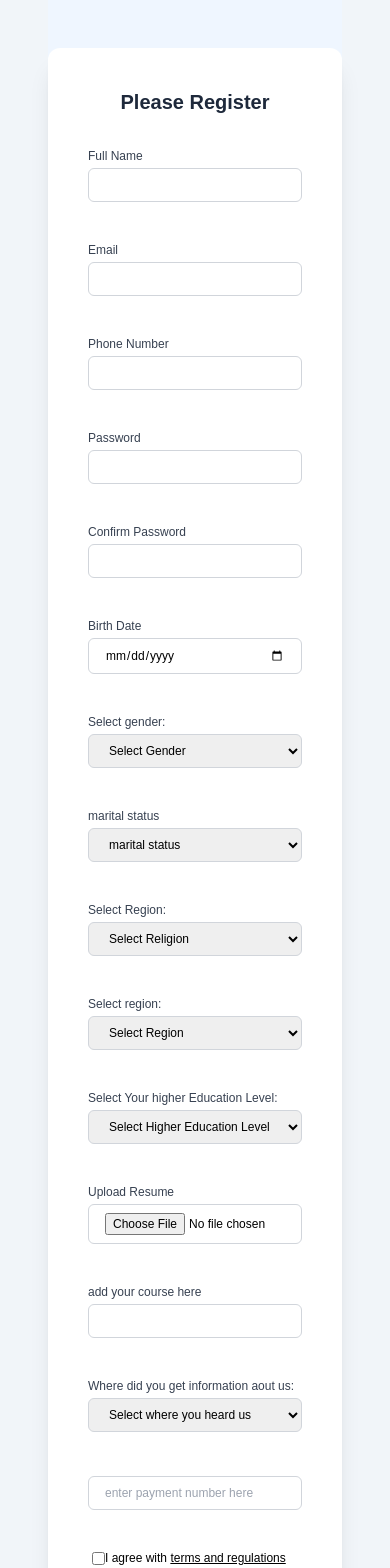
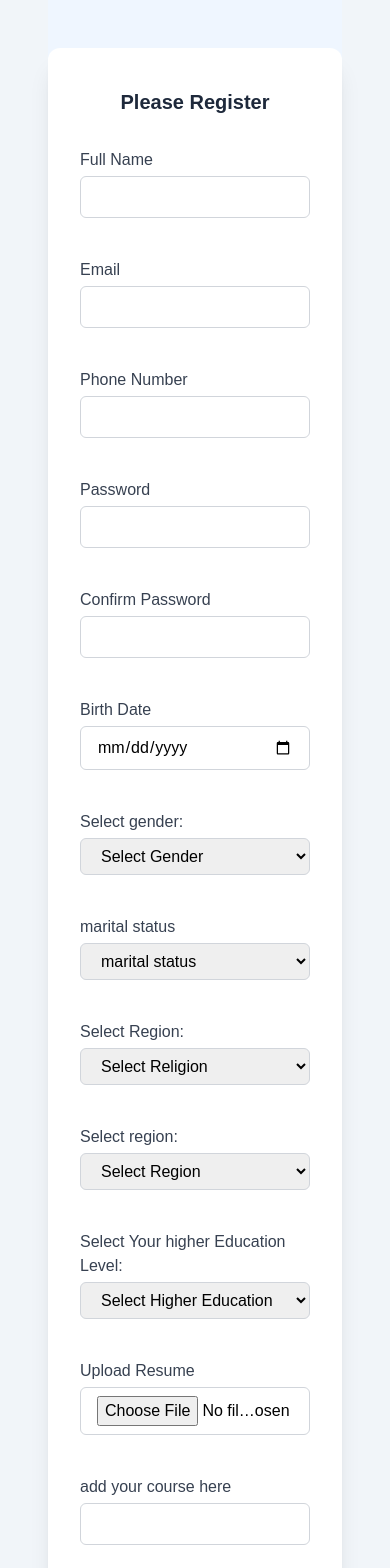
Before and after one commit to benardelia/jobs-junction, a React (Create React App) app: page /register in a window 390 px wide. Shown: the top 1568 px of the page. Built offline with nearby package versions, Linux system fonts and the light colour scheme.

Commit message:
deployeed

```diff
--- a/src/pages/register.js
+++ b/src/pages/register.js
@@ -37,7 +37,7 @@ const Register = () => {
   return (
     <div className="flex w-full bg-slate-100">
       <div className='sm:w-3/4 w-full flex h-auto mx-12 justify-center  bg-blue-50'>
-        <div className="w-full sm:w-2/3 my-12 p-10 space-y-8 bg-white rounded-xl font-sans shadow-xl">
+        <div className="w-full sm:w-2/3 my-12 px-8 py-10 space-y-8 bg-white rounded-xl font-sans shadow-xl">
           <h2 className="text-xl font-sans font-semibold text-center text-slate-800">
             Please Register
           </h2>
@@ -45,7 +45,7 @@ const Register = () => {
             <div>
               <label
                 htmlFor="fullName"
-                className="block text-xs font-medium text-gray-700"
+                className="block sm:text-xs font-medium text-gray-700"
               >
                 Full Name
               </label>
@@ -56,14 +56,14 @@ const Register = () => {
                 value={formData.fullName}
                 onChange={handleChange}
                 required
-                className="w-full px-4 py-2 mt-1 text-xs border border-gray-300 rounded-md
+                className="w-full px-4 py-2 mt-1 sm:text-xs border border-gray-300 rounded-md
  focus:outline-none focus:ring-2 focus:ring-slate-400"
               />
             </div>
             <div>
               <label
                 htmlFor="email"
-                className="block text-xs font-medium text-gray-700"
+                className="block sm:text-xs font-medium text-gray-700"
               >
                 Email
               </label>
@@ -74,14 +74,14 @@ const Register = () => {
                 value={formData.email}
                 onChange={handleChange}
                 required
-                className="w-full px-4 py-2 mt-1 text-xs border border-gray-300 rounded-md
+                className="w-full px-4 py-2 mt-1 sm:text-xs border border-gray-300 rounded-md
  focus:outline-none focus:ring-2 focus:ring-slate-400"
               />
             </div>
             <div>
               <label
                 htmlFor="phone"
-                className="block text-xs font-medium text-gray-700"
+                className="block sm:text-xs font-medium text-gray-700"
               >
                 Phone Number
               </label>
@@ -92,14 +92,14 @@ const Register = () => {
                 value={formData.phone}
                 onChange={handleChange}
                 required
-                className="w-full px-4 py-2 mt-1 text-xs border border-gray-300 rounded-md
+                className="w-full px-4 py-2 mt-1 sm:text-xs border border-gray-300 rounded-md
  focus:outline-none focus:ring-2 focus:ring-slate-400"
               />
             </div>
             <div>
               <label
                 htmlFor="password"
-                className="block text-xs font-medium text-gray-700"
+                className="block sm:text-xs font-medium text-gray-700"
               >
                 Password
               </label>
@@ -110,14 +110,14 @@ const Register = () => {
                 value={formData.password}
                 onChange={handleChange}
                 required
-                className="w-full px-4 py-2 mt-1 text-xs border border-gray-300 rounded-md
+                className="w-full px-4 py-2 mt-1 sm:text-xs border border-gray-300 rounded-md
  focus:outline-none focus:ring-2 focus:ring-slate-400"
               />
             </div>
             <div>
               <label
                 htmlFor="confirmPassword"
-                className="block text-xs font-medium text-gray-700"
+                className="block sm:text-xs font-medium text-gray-700"
               >
                 Confirm Password
               </label>
@@ -128,7 +128,7 @@ const Register = () => {
                 value={formData.confirmPassword}
                 onChange={handleChange}
                 required
-                className="w-full px-4 py-2 mt-1 text-xs border border-gray-300 rounded-md
+                className="w-full px-4 py-2 mt-1 sm:text-xs border border-gray-300 rounded-md
  focus:outline-none focus:ring-2 focus:ring-blue-400"
               />
               {formData.password !== formData.confirmPassword ? <p className='text-xs font-semibold  text-red-500 '>passwords do not match</p> : (formData.password || formData.confirmPassword === "" ) ? <p></p> : <p className='text-green-700 text-xs font-bold font-sans'>acceptable password</p> }
@@ -136,7 +136,7 @@ const Register = () => {
             <div>
               <label
                 htmlFor="birthDate"
-                className="block text-xs font-medium text-gray-700"
+                className="block sm:text-xs font-medium text-gray-700"
               >
                 Birth Date
               </label>
@@ -147,14 +147,14 @@ const Register = () => {
                 value={formData.birthDate}
                 onChange={handleChange}
                 required
-                className="w-full px-4 py-2 mt-1 text-xs border border-gray-300 rounded-md
+                className="w-full px-4 py-2 mt-1 sm:text-xs border border-gray-300 rounded-md
  focus:outline-none focus:ring-2 focus:ring-blue-400"
               />
             </div>
             <div>
               <label
                 htmlFor="gender"
-                className="block text-xs font-medium text-gray-700"
+                className="block sm:text-xs font-medium text-gray-700"
               >
                 Select gender:
               </label>
@@ -164,7 +164,7 @@ const Register = () => {
                 value={formData.gender}
                 onChange={handleChange}
                 required
-                className="w-full px-4 py-2 mt-1 text-xs border border-gray-300 rounded-md
+                className="w-full px-4 py-2 mt-1 sm:text-xs border border-gray-300 rounded-md
  focus:outline-none focus:ring-2 focus:ring-blue-400"
               >
                 <option value="" disabled>Select Gender</option>
@@ -175,7 +175,7 @@ const Register = () => {
             <div>
               <label
                 htmlFor="marriage"
-                className="block text-xs font-medium text-gray-700"
+                className="block sm:text-xs font-medium text-gray-700"
               >
                 marital status
               </label>
@@ -185,7 +185,7 @@ const Register = () => {
                 value={formData.marriage}
                 onChange={handleChange}
                 required
-                className="w-full px-4 py-2 mt-1 text-xs border border-gray-300 rounded-md
+                className="w-full px-4 py-2 mt-1 sm:text-xs border border-gray-300 rounded-md
  focus:outline-none focus:ring-2 focus:ring-blue-400"
               >
                 <option value="" disabled>marital status</option>
@@ -197,7 +197,7 @@ const Register = () => {
             <div>
               <label
                 htmlFor="region"
-                className="block text-xs font-medium text-gray-700"
+                className="block sm:text-xs font-medium text-gray-700"
               >
                 Select Region:
               </label>
@@ -207,7 +207,7 @@ const Register = () => {
                 value={formData.region}
                 onChange={handleChange}
                 required
-                className="w-full px-4 py-2 mt-1 text-xs border border-gray-300 rounded-md
+                className="w-full px-4 py-2 mt-1 sm:text-xs border border-gray-300 rounded-md
  focus:outline-none focus:ring-2 focus:ring-blue-400"
               >
                 <option value="" disabled>Select Religion</option>
@@ -219,7 +219,7 @@ const Register = () => {
             <div>
               <label
                 htmlFor="region"
-                className="block text-xs font-medium text-gray-700"
+                className="block sm:text-xs font-medium text-gray-700"
               >
                 Select region:
               </label>
@@ -229,7 +229,7 @@ const Register = () => {
                 value={formData.region}
                 onChange={handleChange}
                 required
-                className="w-full px-4 py-2 mt-1 text-xs border border-gray-300 rounded-md
+                className="w-full px-4 py-2 mt-1 sm:text-xs border border-gray-300 rounded-md
  focus:outline-none focus:ring-2 focus:ring-blue-400"
               >
                 <option value="" disabled>Select Region</option>
@@ -240,7 +240,7 @@ const Register = () => {
             <div>
               <label
                 htmlFor="education"
-                className="block text-xs font-medium text-gray-700"
+                className="block sm:text-xs font-medium text-gray-700"
               >
                 Select Your higher Education Level:
               </label>
@@ -250,7 +250,7 @@ const Register = () => {
                 value={formData.higher}
                 onChange={handleChange}
                 required
-                className="w-full px-4 py-2 mt-1 text-xs border border-gray-300 rounded-md
+                className="w-full px-4 py-2 mt-1 sm:text-xs border border-gray-300 rounded-md
  focus:outline-none focus:ring-2 focus:ring-blue-400"
               >
                 <option value="" disabled>Select Higher Education Level</option>
@@ -264,7 +264,7 @@ const Register = () => {
             <div>
               <label
                 htmlFor="resume"
-                className="block text-xs font-medium text-gray-700"
+                className="block sm:text-xs font-medium text-gray-700"
               >
                 Upload Resume
               </label>
@@ -274,14 +274,14 @@ const Register = () => {
                 name="resume"
                 accept=".pdf,.doc,.docx"
                 onChange={handleChange}
-                className="w-full px-4 py-2 mt-1 text-xs border border-gray-300 rounded-md
+                className="w-full px-4 py-2 mt-1 sm:text-xs border border-gray-300 rounded-md
  focus:outline-none focus:ring-2 focus:ring-blue-200"
               />
             </div>
             <div>
               <label
                 htmlFor="course"
-                className="block text-xs font-medium text-gray-700"
+                className="block sm:text-xs font-medium text-gray-700"
               >
                 add your course here
               </label>
@@ -292,14 +292,14 @@ const Register = () => {
                 value={formData.course}
                 onChange={handleChange}
                 required
-                className="w-full px-4 py-2 mt-1 text-xs border border-gray-300 rounded-md
+                className="w-full px-4 py-2 mt-1 sm:text-xs border border-gray-300 rounded-md
  focus:outline-none focus:ring-2 focus:ring-slate-400"
               />
             </div>
             <div>
               <label
                 htmlFor="info"
-                className="block text-xs font-medium text-gray-700"
+                className="block sm:text-xs font-medium text-gray-700"
               >
                 Where did you get information aout us:
               </label>
@@ -309,7 +309,7 @@ const Register = () => {
                 value={formData.info}
                 onChange={handleChange}
                 required
-                className="w-full px-4 py-2 mt-1 text-xs border border-gray-300 rounded-md
+                className="w-full px-4 py-2 mt-1 sm:text-xs border border-gray-300 rounded-md
  focus:outline-none focus:ring-2 focus:ring-blue-400"
               >
                 <option value="" disabled>Select where you heard us</option>
@@ -321,7 +321,7 @@ const Register = () => {
             <div>
               <label
                 htmlFor="course"
-                className="block text-xs font-medium text-gray-700"
+                className="block sm:text-xs font-medium text-gray-700"
               >
 
               </label>
@@ -333,7 +333,7 @@ const Register = () => {
                 value={formData.payment}
                 onChange={handleChange}
                 required
-                className="w-full px-4 py-2 mt-1 text-xs border border-gray-300 rounded-md
+                className="w-full px-4 py-2 mt-1 sm:text-xs border border-gray-300 rounded-md
  focus:outline-none focus:ring-2 focus:ring-slate-400"
               />
             </div>
@@ -343,35 +343,35 @@ const Register = () => {
               </div>
               <button
                 type="submit"
-                className="w-full px-4 mb-4 hover:font-semibold py-3 text-white text-xs bg-red-600 rounded-lg hover:bg-red-800
+                className="w-full px-4 mb-4 hover:font-semibold py-3 text-white sm:text-xs bg-red-600 rounded-lg hover:bg-red-800
  focus:outline-none focus:ring-2 focus:ring-slate-400 focus:ring-opacity-50"
               >
                 make payment
               </button>
               <button
                 type="submit"
-                className="w-full px-4 hover:font-semibold mb-4 py-3 text-white text-xs bg-slate-800 rounded-lg hover:bg-slate-900
+                className="w-full px-4 hover:font-semibold mb-4 py-3 text-white sm:text-xs bg-slate-800 rounded-lg hover:bg-slate-900
  focus:outline-none focus:ring-2 focus:ring-slate-400 focus:ring-opacity-50"
               >
                 Register
               </button>
               <button
                 type="submit"
-                className="w-full px-4 hover:font-semibold py-3 mb-4 text-white text-xs bg-yellow-500 rounded-lg hover:bg-yellow-600
+                className="w-full px-4 hover:font-semibold py-3 mb-4 text-white sm:text-xs bg-yellow-500 rounded-lg hover:bg-yellow-600
  focus:outline-none focus:ring-2 focus:ring-slate-400 focus:ring-opacity-50"
               >
                 Read more
               </button>
               <button
                 type="submit"
-                className="w-full px-4 hover:font-semibold py-3 text-white text-xs bg-slate-800 rounded-lg hover:bg-slate-900
+                className="w-full px-4 hover:font-semibold py-3 text-white sm:text-xs bg-slate-800 rounded-lg hover:bg-slate-900
  focus:outline-none focus:ring-2 focus:ring-slate-400 mb-4 focus:ring-opacity-50"
               >
                 Contact Us
               </button>
             </div>
           </form>
-          <p className="text-xs text-center text-gray-900">
+          <p className="sm:text-xs text-center text-gray-900">
             Already have an account?{"  "}
             <Link to="/login" className="text-slate-800 hover:underline">
               Login
```
